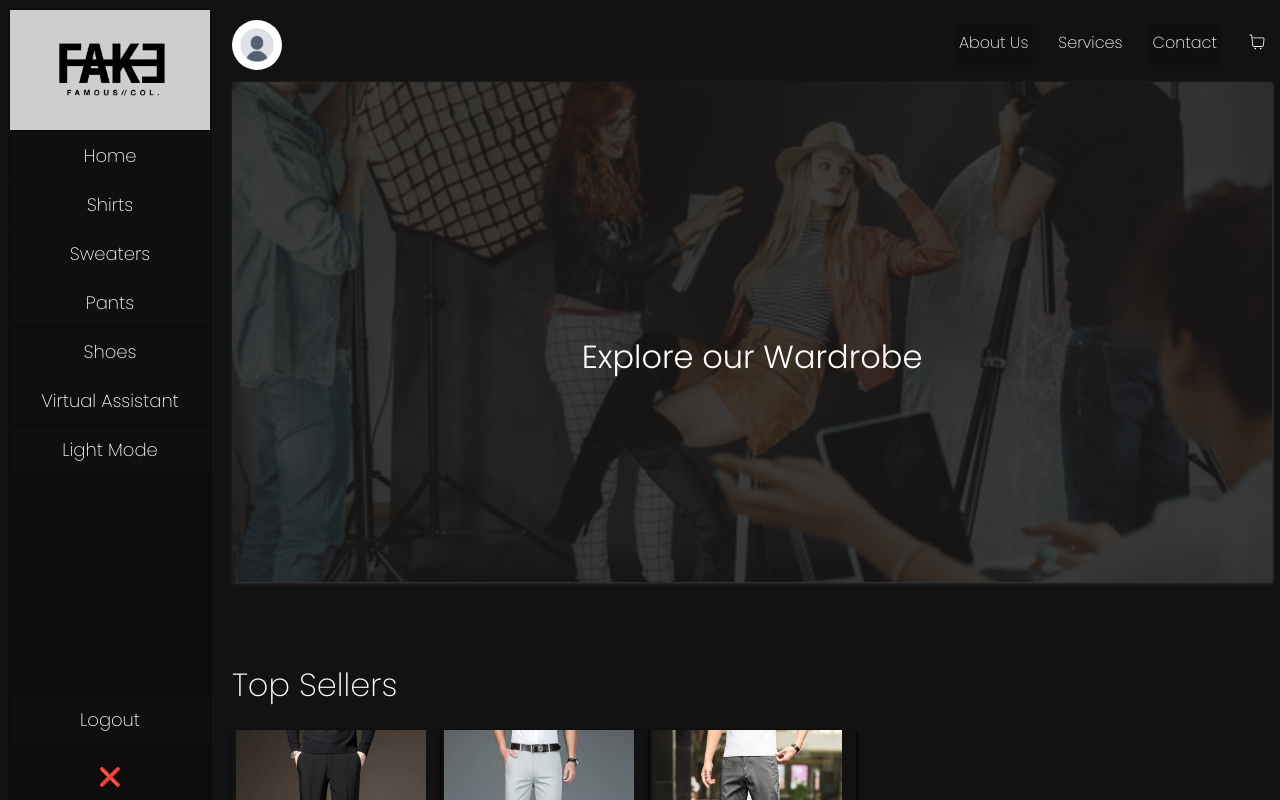
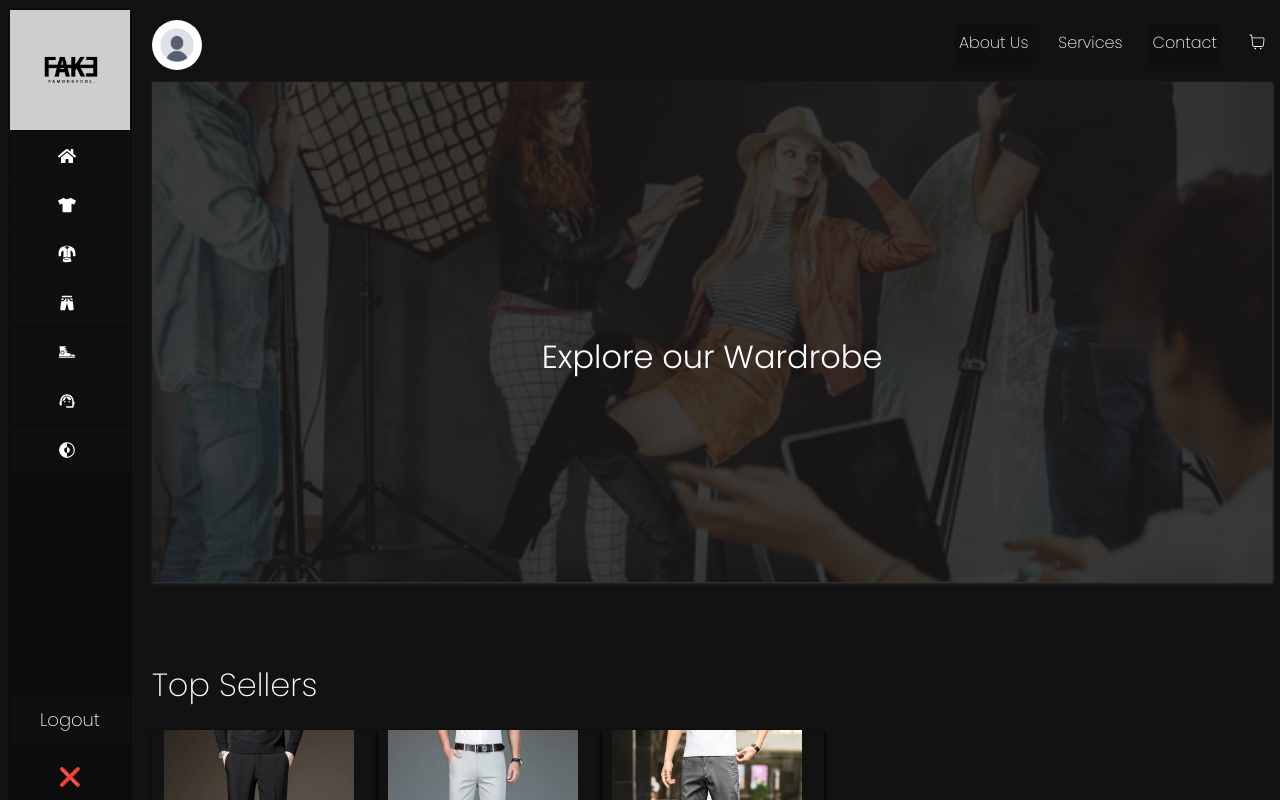
Before and after one commit to JoshGoold/finalproject, a React (Create React App) app: page /home in a window 1280 px wide. Shown: the top 800 px of the page. Built offline with nearby package versions, Linux system fonts and the light colour scheme.

Commit message:
fixed ui

```diff
--- a/src/index.css
+++ b/src/index.css
@@ -48,7 +48,7 @@ html{
     flex-direction: column;
     height: 100vh;
     background-color: rgba(0, 0, 0, 0.3);
-    width: 200px;
+    max-width: 200px;
     gap: 2px;
     padding: 2px;
     position: sticky;
@@ -59,6 +59,9 @@ html{
     font-family: Poppins;
     font-weight: 200;
     font-size: 1.125em;
+    display: flex;
+    align-items: center;
+    justify-content: center;
     width: 100%;
     border: none;
     transition: 0.2s ease-in-out all;
--- a/src/pages/Home.js
+++ b/src/pages/Home.js
@@ -13,6 +13,13 @@ import Default from '../assets/default.webp';
 import AboutUs from "./AboutUs.js";
 import Contact from "./Contact.js";
 import CS from "../CS.js";
+import { FaHome } from "react-icons/fa";
+import { FaTshirt } from "react-icons/fa";
+import { GiShirt } from "react-icons/gi";
+import { PiPantsFill } from "react-icons/pi";
+import { GiConverseShoe } from "react-icons/gi";
+import { MdOutlineSupportAgent } from "react-icons/md";
+import { IoInvertMode } from "react-icons/io5";
 
 function Home(){
     const [showSidePanel, setShowSidePanel] = useState(true);
@@ -164,20 +171,26 @@ function Home(){
         nav("/cart")
     }
 
-
+   const [view, setView] = useState(false);
+   const handleMouseOver=()=>{
+    setView(true)
+   }
+   const handleMouseOut=()=>{
+    setView(false)
+   }
 
     return(
         <div className="page">
             {showSidePanel && (
-            <div className="side-panel slideInLeft">
+            <div onMouseOver={handleMouseOver} onMouseOut={handleMouseOut} className="side-panel slideInLeft">
                 <img className={light ? 'lm' : 'dm'} src={Logo}></img>
-                <button className={light ? 'lm' : 'dm'} onClick={handleHome}>Home</button>
-                <button className={light ? 'lm' : 'dm'} onClick={handleShirts}>Shirts</button>
-                <button className={light ? 'lm' : 'dm'} onClick={handleSweaters}>Sweaters</button>
-                <button className={light ? 'lm' : 'dm'} onClick={handlePants}>Pants</button>
-                <button className={light ? 'lm' : 'dm'} onClick={handleShoes}>Shoes</button>
-                <button className={light ? 'lm' : 'dm'} onClick={handleCs}>Virtual Assistant</button>
-                <button className={light ? 'lm' : 'dm'} onClick={handleMode}>{modeText}</button>
+                <button className={light ? 'lm' : 'dm'} onClick={handleHome}><FaHome/>&nbsp;{view ? 'Home' : ''}</button>
+                <button className={light ? 'lm' : 'dm'} onClick={handleShirts}><FaTshirt/>&nbsp;{view ? 'Shirts' : ''}</button>
+                <button className={light ? 'lm' : 'dm'} onClick={handleSweaters}><GiShirt/>&nbsp;{view ? 'Sweaters' : ''}</button>
+                <button className={light ? 'lm' : 'dm'} onClick={handlePants}><PiPantsFill/>&nbsp;{view ? 'Pants' : ''}</button>
+                <button className={light ? 'lm' : 'dm'} onClick={handleShoes}><GiConverseShoe/>&nbsp;{view ? 'Shoes' : ''}</button>
+                <button className={light ? 'lm' : 'dm'} onClick={handleCs}><MdOutlineSupportAgent/>&nbsp;{view ? 'Virtual Assistant' : ''}</button>
+                <button className={light ? 'lm' : 'dm'} onClick={handleMode}><IoInvertMode/>&nbsp;{view ? `${modeText}` : ''}</button>
                 <div className="fix">
 
                 <button id="end" className={light ? 'lm' : 'dm'}  onClick={handleLogout}>Logout</button>
```
